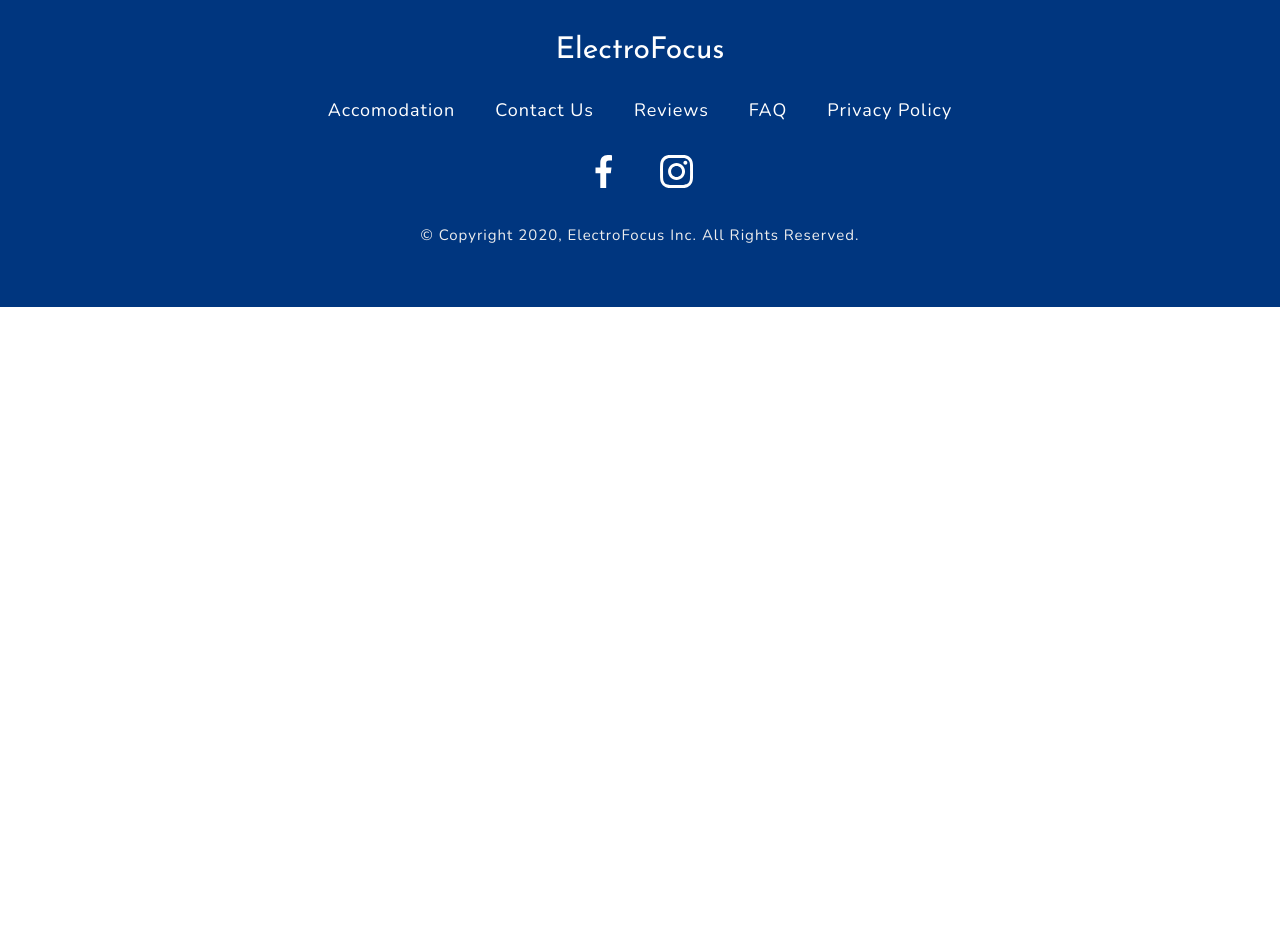
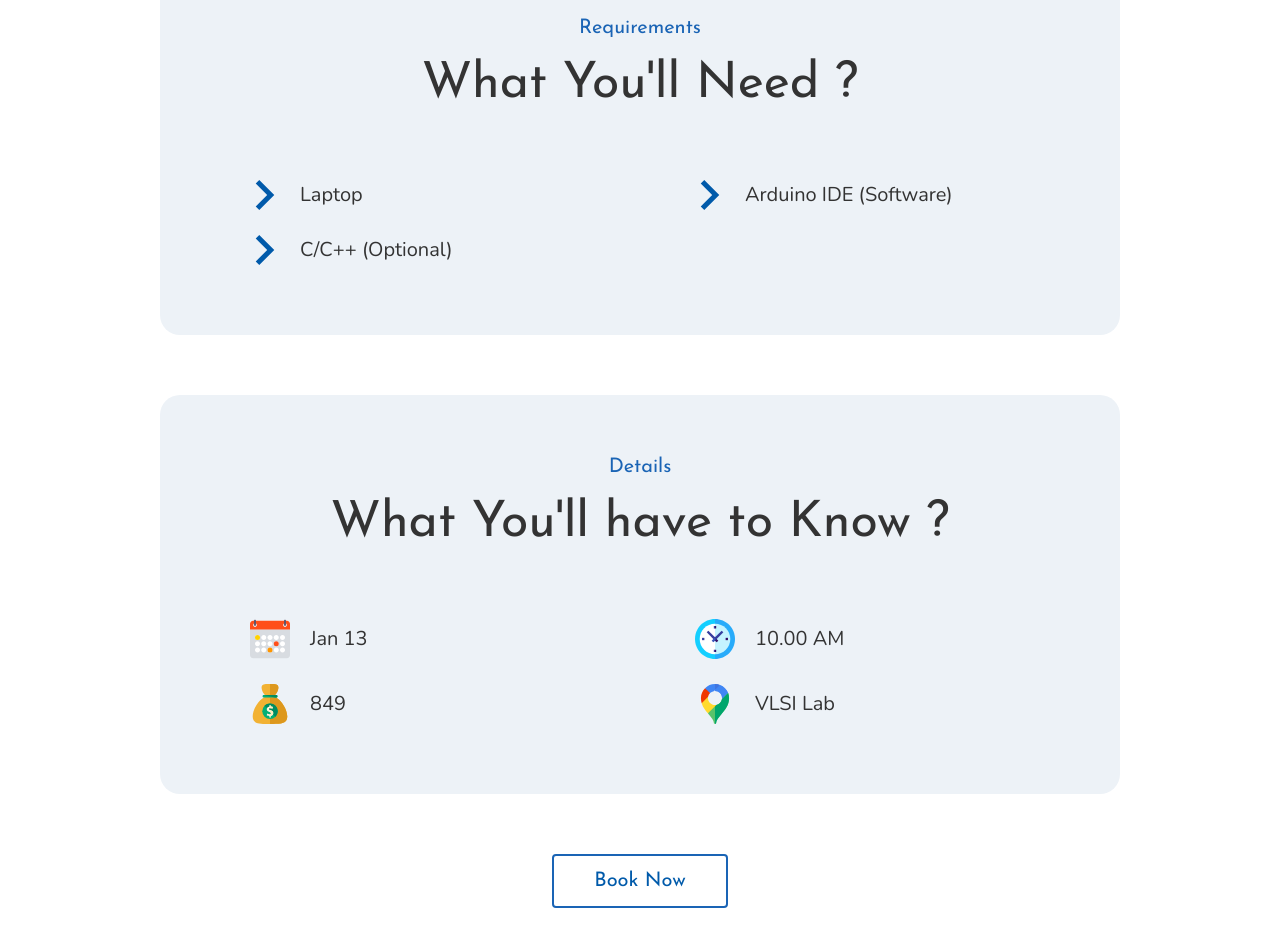
Before and after one commit to ImElan/Electrofocus-2021, a React (Create React App) app: page /workshops/arduino in a window 1280 px wide. Shown: the part 1280-2232 px from the top of the page. Before the commit the page ends 1587 px from the top, so only its background shows below. Built offline with nearby package versions, Linux system fonts and the light colour scheme.

Commit message:
complete individual workshop page

```diff
--- /dev/null
+++ b/src/Components/IndividualWorkShopPageComponent/Details.js
@@ -0,0 +1,18 @@
+import React,{Component} from 'react';
+import workshop_sprite from '../../assets/workshopInfo_sprite.svg';
+
+class Details extends Component {
+      render() {
+            const { detail,icon } = this.props;
+            return(
+                  <div className='individualWorkShop__singleDetail'>
+                        <svg className='individualWorkShop__detailsSvg'>
+                              <use xlinkHref={`${workshop_sprite}#${icon}`}/>
+                        </svg>
+                        <h5 className='individualWorkShop__detail'>{detail}</h5>
+                  </div>
+            )
+      }
+}
+
+export default Details;
--- a/src/Components/IndividualWorkShopPageComponent/IndividualWorkShopContainer.js
+++ b/src/Components/IndividualWorkShopPageComponent/IndividualWorkShopContainer.js
@@ -1,9 +1,13 @@
 import React,{Component} from 'react';
 import Agenda from './Agenda';
+import Requirements from './Requirements';
+import Details from './Details';
 
 class IndividualWorkShopContainer extends Component {
       render() {
-            const { subtitle,title } = this.props.info;
+            const {
+                  subtitle,title,requirementsSubTitle,requirementsTitle,detailsSubTitle,detailsTitle
+            } = this.props.info;
             const { price,date,time,venue,agenda,requirements } = this.props;
             return(
                   <div className='individualWorkShop'>
@@ -18,8 +22,30 @@ class IndividualWorkShopContainer extends Component {
                               </div>
                         </div>
                         {/* Requirements */}
+                        <div className='individualWorkShop__requirementContainer'>
+                              <h4 className='heading--4 heading--4-dark text-center'>{requirementsSubTitle}</h4>
+                              <h1 className='heading--1 heading--1-dark text-center'>{requirementsTitle}</h1>
+                              <div className='individualWorkShop__requirements'>
+                                    {requirements.map( singleRequirement => (
+                                          <Requirements requirement={singleRequirement} />
+                                    ))}
+                              </div>
+                        </div>
                         {/* Details */}
+                        <div className='individualWorkShop__detailsContainer'>
+                              <h4 className='heading--4 heading--4-dark text-center'>{detailsSubTitle}</h4>
+                              <h1 className='heading--1 heading--1-dark text-center'>{detailsTitle}</h1>
+                              <div className='individualWorkShop__details'>
+                                         <Details detail={date} icon='calendar' />
+                                         <Details detail={time} icon='time' />
+                                         <Details detail={price} icon='money' />
+                                         <Details detail={venue} icon='location' />
+                              </div>
+                        </div>
                         {/* BookNow Button */}
+                        <button className='btn individualWorkShop__button'>
+                              Book Now
+                        </button>
                   </div>
             )
       }
--- /dev/null
+++ b/src/Components/IndividualWorkShopPageComponent/Requirements.js
@@ -0,0 +1,18 @@
+import React,{Component} from 'react';
+import workshop_sprite from '../../assets/indi_workShop_sprite.svg';
+
+class Requirements extends Component {
+      render() {
+            const { requirement } = this.props;
+            return(
+                  <div className='individualWorkShop__singleRequirement'>
+                        <svg className='individualWorkShop__chevronSvg'>
+                              <use xlinkHref={`${workshop_sprite}#right-chevron`}/>
+                        </svg>
+                        <h5 className='individualWorkShop__requirement'>{requirement}</h5>
+                  </div>
+            )
+      }
+}
+
+export default Requirements;
--- a/src/Data/workshop.js
+++ b/src/Data/workshop.js
@@ -1,5 +1,5 @@
 import web from '../assets/web_dev.png';
-import ai from '../assets/ai.jpg';
+import ai from '../assets/ai.png';
 import arduino from '../assets/arduino_workshop.jfif';
 import webdev from '../assets/web_development.svg';
 import ai_workshop from '../assets/artificial_intelligence.svg';
@@ -171,6 +171,10 @@ const workShopPageInfo = {
 const singleWorkShopPageInfo = {
       subtitle:'Agenda',
       title:'What You\'ll Learn ?',
+      requirementsSubTitle:'Requirements',
+      requirementsTitle:'What You\'ll Need ?',
+      detailsSubTitle:'Details',
+      detailsTitle:'What You\'ll have to Know ?',
 }
 
 export {workShopPageInfo,singleWorkShopPageInfo};
--- a/src/sass/IndividualWorkShopPage/_individualWorkShop.scss
+++ b/src/sass/IndividualWorkShopPage/_individualWorkShop.scss
@@ -4,7 +4,7 @@
       display: grid;
       grid-template-rows: repeat(4,min-content);
 
-      &__agendaContainer {
+      &__agendaContainer,&__requirementContainer,&__detailsContainer  {
             display: grid;
             row-gap: 2rem;
             background-color: #EDF2F7;
@@ -13,7 +13,7 @@
             border-radius: 2rem;
       }
 
-      &__agendas {
+      &__agendas,&__requirements,&__details {
             display: grid;
             grid-template-columns: repeat(auto-fit,minmax(35rem,1fr));
             row-gap: 0.5rem;
@@ -21,23 +21,64 @@
             padding: 4rem;
       }
 
-      &__singleAgenda {
+      &__singleAgenda,&__singleRequirement,&__singleDetail  {
             display: grid;
             grid-template-columns: min-content 1fr;
             column-gap: 2rem;
             padding: 1rem 3rem;
+            align-items: center;
       }
 
-      &__tickSvg {
+      &__tickSvg,&__chevronSvg {
             height: 3rem;
             width: 3rem;
             fill: $color-primary-dark;
       }
 
-      &__agenda {
+      &__detailsSvg {
+            height: 4rem;
+            width: 4rem;
+      }
+
+      &__agenda,&__requirement,&__detail {
             font-size: 2rem;
             font-weight: 400;
             line-height: 1.3;
             color: $color-grey-dark;
       }
+
+      &__button {
+            justify-self: center;
+            align-self: center;
+            border-radius: 4px;
+            border: 2px solid $color-primary;
+            color: $color-primary-dark;
+            background-color: $color-white;
+            position: relative;
+            transition: all 0.2s;
+            z-index: 10;
+
+            &::after {
+                  content: '';
+                  display: block;
+                  position: absolute;
+                  z-index: -5;
+                  background-color: $color-primary;
+                  top: 0;
+                  left: 0;
+                  bottom: 0;
+                  right: 100%;
+                  transition: right 0.3s;
+            }
+            &:hover {
+                  color: $color-white;
+                  &::after {
+                        right: 0;
+                  }
+            }
+      }
+
+      &__requirementContainer,&__detailsContainer,&__button {
+            margin-top: 6rem;
+      }
 }
```
Also changed, not shown: src/assets/ai.jpg (deleted), src/assets/ai.png (added).
